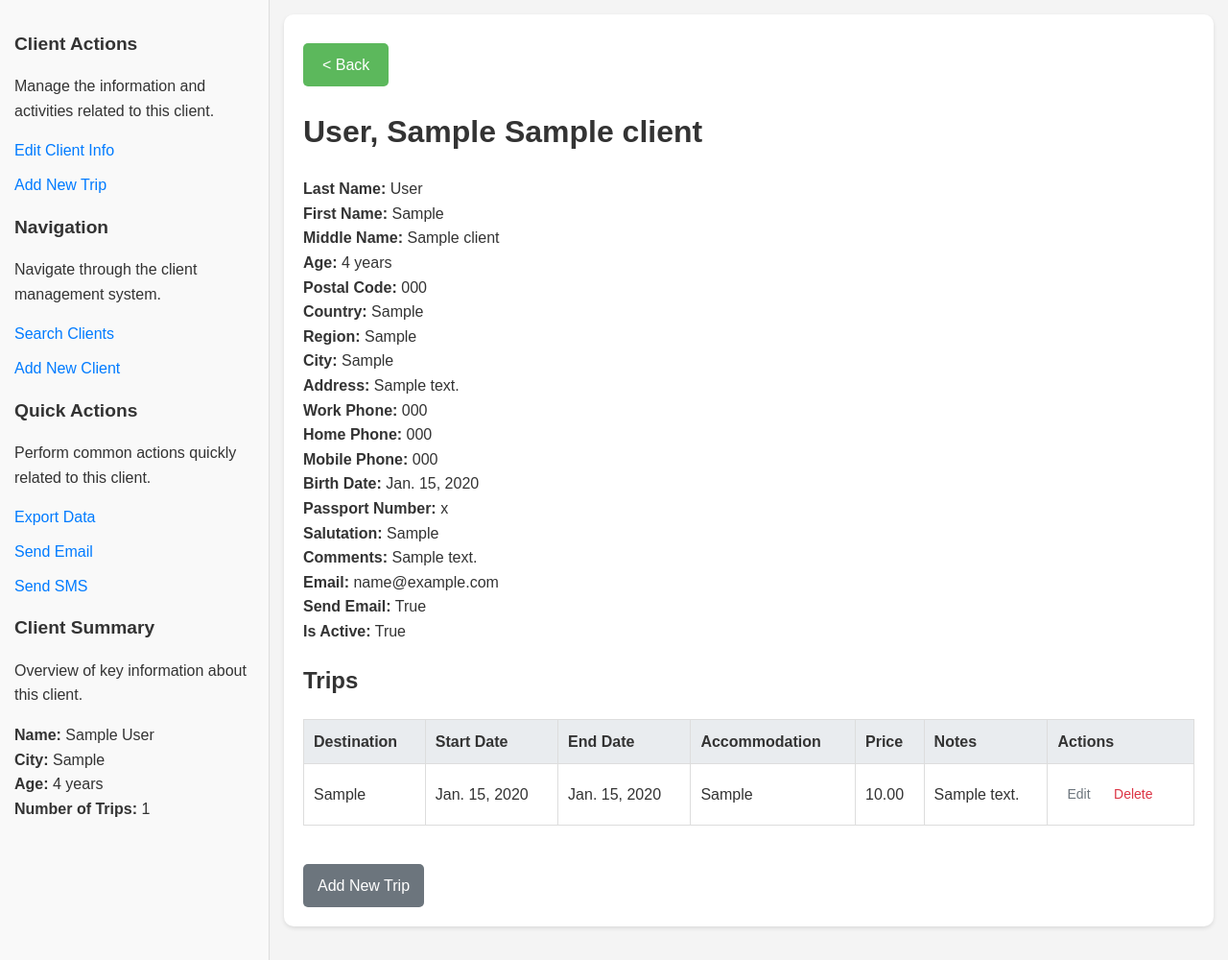
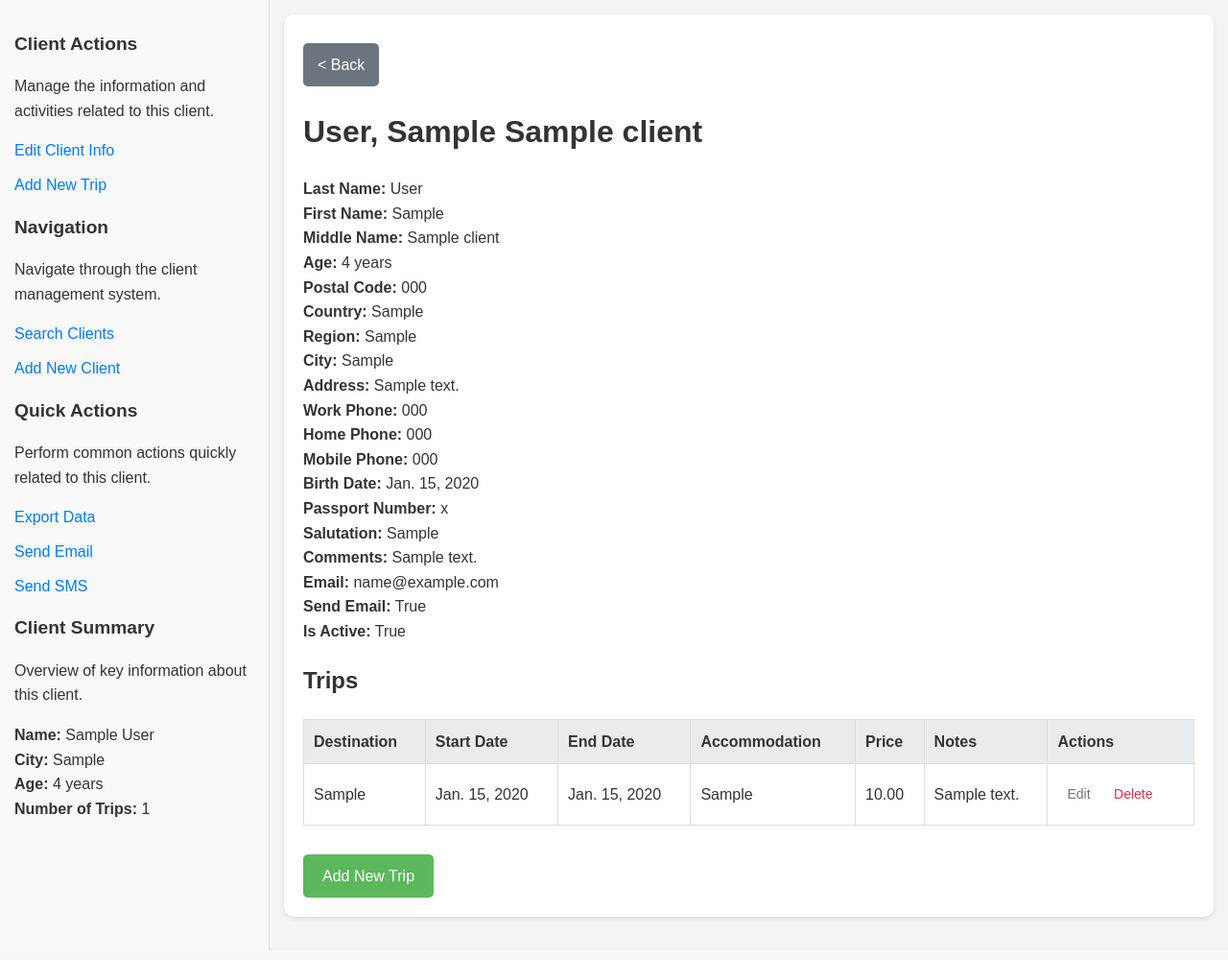
Before and after one commit to iOSSergey/client-management-system, a Django app: page /client/1/ in a window 1280 px wide. Shown: the part 46-1046 px from the top of the page at 96% size. Run offline with Django 5.2, Linux system fonts and the light colour scheme; tables that the repository leaves empty hold one stand-in row (values such as "Sample post").

Commit message:
:sparkles: Update button styles

```diff
--- a/clients/static/css/style.css
+++ b/clients/static/css/style.css
@@ -76,22 +76,26 @@ form input[type="radio"] {
   margin-right: 5px;
 }
 
-form button[type="submit"] {
-  background-color: #5cb85c;
-  color: white;
-  border: none;
-  padding: 10px 20px;
-  text-align: center;
-  text-decoration: none;
-  display: inline-block;
-  font-size: 16px;
-  margin-top: 10px;
-  border-radius: 5px;
-  cursor: pointer;
+form button[type="submit"],
+.add-trip-button {
+  background-color: #5cb85c; /* Зеленый цвет фона */
+  color: white; /* Белый цвет текста */
+  border: none; /* Удаление стандартной рамки */
+  padding: 10px 20px; /* Внутренние отступы */
+  text-align: center; /* Выравнивание текста по центру */
+  text-decoration: none; /* Удаление подчеркивания текста */
+  display: inline-block; /* Выравнивание кнопки */
+  font-size: 16px; /* Размер шрифта */
+  margin-top: 10px; /* Верхний отступ */
+  border-radius: 5px; /* Скругленные углы */
+  cursor: pointer; /* Курсор в виде руки при наведении */
+  transition: background-color 0.3s, box-shadow 0.3s; /* Плавные переходы для фона и тени */
 }
 
-form button[type="submit"]:hover {
-  background-color: #4cae4c;
+form button[type="submit"]:hover,
+.add-trip-button:hover {
+  background-color: #4cae4c; /* Более темный зеленый цвет при наведении */
+  box-shadow: 0 4px 8px rgba(0, 0, 0, 0.2); /* Тень при наведении */
 }
 
 /* Стили для меню */
@@ -197,50 +201,6 @@ table th {
   background-color: #f9f9f9;
 }
 
-/* Стили для кнопки "Add New Trip" */
-.add-trip-button {
-  display: inline-block;
-  margin-top: 20px;
-  padding: 10px 15px;
-  background-color: #6c757d; /* Средний серый цвет фона */
-  color: #fff; /* Белый цвет текста */
-  text-decoration: none;
-  border-radius: 5px;
-}
-
-.add-trip-button:hover {
-  background-color: #5a6268; /* Более темный оттенок серого для эффекта наведения */
-}
-
-/* Стили для кнопки "Add New Trip" */
-.add-trip-button {
-  display: inline-block;
-  margin-top: 20px;
-  padding: 10px 15px;
-  background-color: #6c757d; /* Средний серый цвет фона */
-  color: #fff; /* Белый цвет текста */
-  text-decoration: none;
-  border-radius: 5px;
-}
-
-.add-trip-button:hover {
-  background-color: #5a6268; /* Более темный оттенок серого для эффекта наведения */
-}
-
-/* Стили для кнопки "Add New Trip" */
-.add-trip-button {
-  display: inline-block;
-  margin-top: 20px;
-  padding: 10px 15px;
-  background-color: #6c757d; /* Средний серый цвет фона */
-  color: #fff; /* Белый цвет текста */
-  text-decoration: none;
-  border-radius: 5px;
-}
-
-.add-trip-button:hover {
-  background-color: #5a6268; /* Более темный оттенок серого для эффекта наведения */
-}
 
 /* Стили для ссылок Edit и Delete */
 .action-link {
@@ -278,26 +238,17 @@ table th {
 
 /* Стили для кнопки "Back" */
 .back-button {
-  background-color: #5cb85c; /* Зеленый цвет фона */
-  color: white; /* Белый цвет текста */
-  border: none; /* Удаление стандартной рамки */
-  padding: 10px 20px; /* Внутренние отступы */
-  text-align: center; /* Выравнивание текста по центру */
-  text-decoration: none; /* Удаление подчеркивания текста */
-  display: inline-block; /* Выравнивание кнопки */
-  font-size: 16px; /* Размер шрифта */
-  margin-top: 10px; /* Верхний отступ */
-  border-radius: 5px; /* Скругленные углы */
-  cursor: pointer; /* Курсор в виде руки при наведении */
-  transition: background-color 0.3s, box-shadow 0.3s; /* Плавные переходы для фона и тени */
+  display: inline-block;
+  margin-top: 10px;
+  padding: 10px 15px;
+  background-color: #6c757d; /* Средний серый цвет фона */
+  color: #fff; /* Белый цвет текста */
+  text-decoration: none;
+  border-radius: 5px;
+  transition: box-shadow 0.3s; /* Плавный переход */
 }
 
 .back-button:hover {
-  background-color: #4cae4c; /* Более темный зеленый цвет при наведении */
-  box-shadow: 0 4px 8px rgba(0, 0, 0, 0.2); /* Тень при наведении */
+  background-color: #5a6268;
+  box-shadow: 0px 4px 8px rgba(0, 0, 0, 0.2); /* Тень */
 }
-
-.back-button:active {
-  background-color: #398c39; /* Еще более темный зеленый цвет при нажатии */
-  box-shadow: 0 2px 4px rgba(0, 0, 0, 0.3); /* Меньшая тень при нажатии */
-}
```
